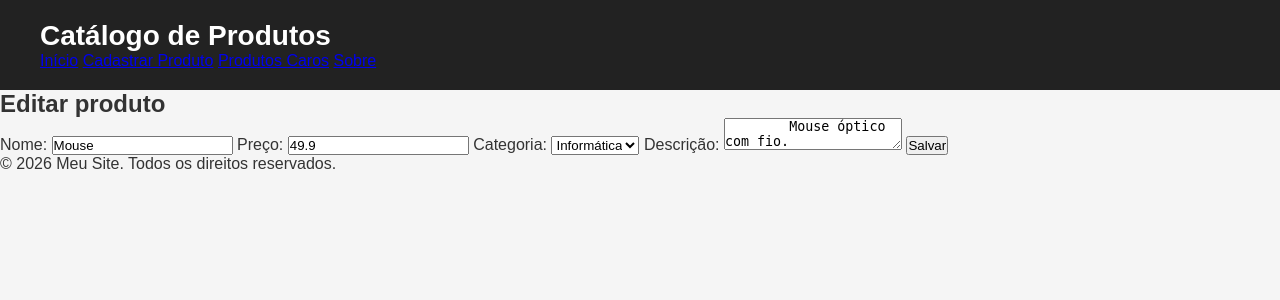
After one commit to samueldolberth/API-rest, a Flask app: page /produto/1/editar in a window 1280 px wide. The commit adds this page. Shown: the top 300 px of the page. Run offline with Flask 3, Linux system fonts and the light colour scheme.

Commit message:
editar_template

```diff
--- a/app.py
+++ b/app.py
@@ -148,6 +148,19 @@ def detalhe_produto(produto_id):
     produto = db.get_or_404(Produto, produto_id)
     return render_template("detalhe.html", produto=produto)
 
+@app.route("/produto/<int:produto_id>/editar", methods=["GET", "POST"])
+def editar_produto(produto_id):
+    produto = db.get_or_404(Produto, produto_id)
+    if request.method == "POST":
+        produto.nome = request.form.get("nome", "").strip()
+        produto.preco = float(request.form.get("preco", ""))
+        produto.estoque = int(request.form.get("estoque", ""))
+        produto.descricao = request.form.get("descricao", "").strip()
+        db.session.commit()
+        flash("Produto atualizado com sucesso!", "sucesso")
+        return redirect(url_for("index"))
+    return render_template("editar.html", produto=produto)
+
 
 # teste de coockies
 @app.route('/cor', methods=["GET", "POST"])
--- a/templates/detalhe.html
+++ b/templates/detalhe.html
@@ -5,4 +5,5 @@
  <p>Preço: R$ {{ "%.2f"|format(produto.preco) }}</p>
  <p>Estoque: {{ produto.estoque }}</p>
  <p>{{ produto.descricao }}</p>
+ <a href="{{ url_for('index') }}">Voltar</a>
 {% endblock %}
--- /dev/null
+++ b/templates/editar.html
@@ -0,0 +1,26 @@
+{% extends "base.html" %}
+{% block content %}
+<h2>Editar produto</h2>
+<form method="POST">
+    <label for="nome">Nome:</label>
+    <input type="text" id="nome" name="nome" value="{{ produto.nome }}">
+
+    <label for="preco">Preço:</label>
+    <input type="number" id="preco" name="preco" step="0.01" value="{{ produto.preco }}">
+
+    <label for="categoria">Categoria:</label>
+    <select id="categoria" name="categoria">
+        <option value="Informática" {% if produto.categoria=="Informática" %} selected {% endif %}>
+            Informática
+        </option>
+        <option value="Acessórios" {% if produto.categoria=="Acessórios" %} selected {% endif %}>
+            Acessórios
+        </option>
+    </select>
+
+    <label for="descricao">Descrição:</label>
+    <textarea id="descricao" name="descricao">
+        {{ produto.descricao }}</textarea>
+    <button type="submit">Salvar</button>
+</form>
+{% endblock %}
--- a/templates/index.html
+++ b/templates/index.html
@@ -54,6 +54,8 @@
                         {% endif %}
                     </div>
 
+                    <a href="{{ url_for('editar_produto', produto_id=produto.id) }}">Editar</a>
+
                     <form
                         class="form-remover"
                         action="{{ url_for('remover_produto', id=produto.id) }}"
```
